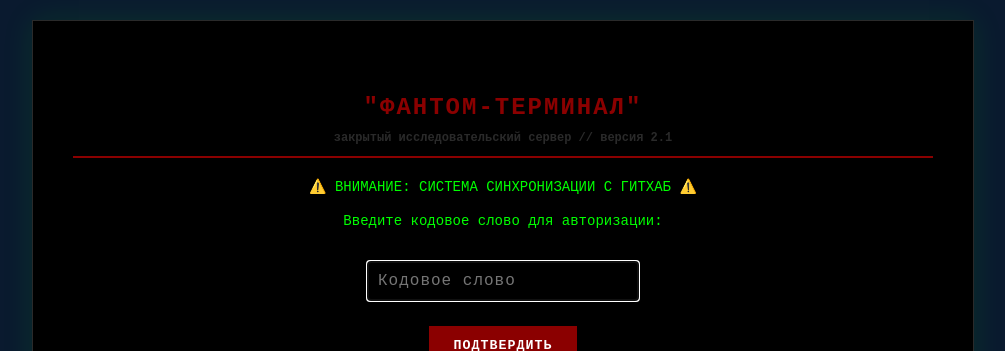
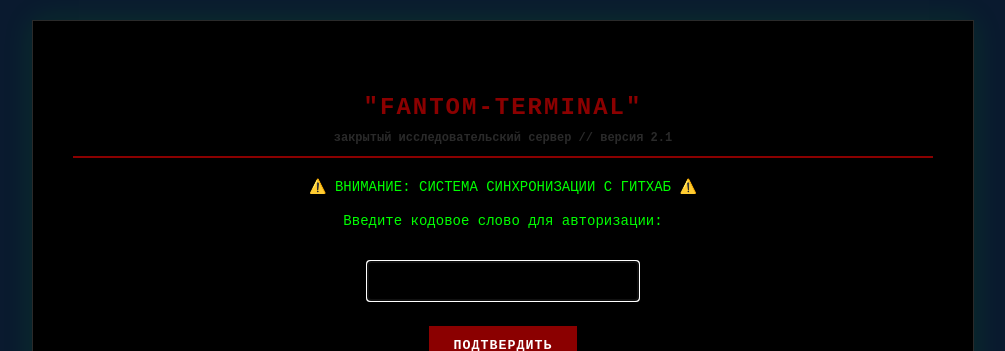
Before and after one commit to HerPEzOVV/FT01, a plain HTML site: page index.html in a window 1280 px wide. Shown: the top 351 px of the page, without its empty margins (137-1142 px from the left). Drawn offline with Linux system fonts and the light colour scheme.

Commit message:
Update index.html

```diff
--- a/index.html
+++ b/index.html
@@ -306,12 +306,12 @@
         <!-- Экран входа -->
         <div class="login-screen" id="loginScreen">
             <div class="header">
-                <h1>"Фантом-Терминал"</h1>
+                <h1>"Fantom-Terminal"</h1>
                 <h2>закрытый исследовательский сервер // версия 2.1</h2>
             </div>
             <p>⚠️ ВНИМАНИЕ: СИСТЕМА СИНХРОНИЗАЦИИ С ГИТХАБ ⚠️</p>
             <p>Введите кодовое слово для авторизации:</p>
-            <input type="password" id="passwordInput" placeholder="Кодовое слово " autocomplete="off" autofocus>
+            <input type="password" id="passwordInput" placeholder="" autocomplete="off" autofocus>
             <br>
             <button onclick="checkPassword()">ПОДТВЕРДИТЬ</button>
             <div class="error" id="errorMsg"></div>
```
